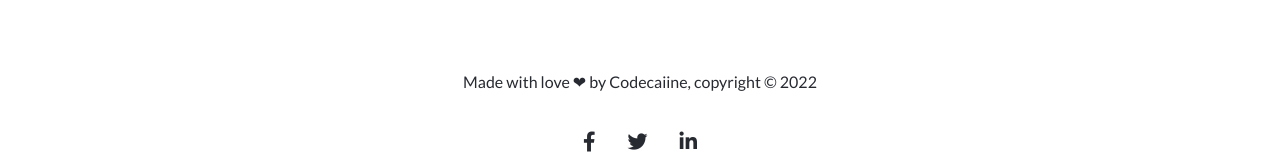
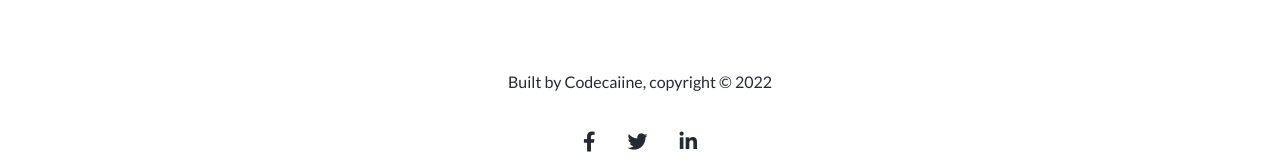
Before and after one commit to codecaiine/conference-website, a plain HTML site: page about.html in a window 1280 px wide. Shown: the part 1835-1995 px from the top of the page. Drawn offline with Linux system fonts and the light colour scheme; files whose address does not match are found by name.

Commit message:
Add copyright

```diff
--- a/about.html
+++ b/about.html
@@ -127,7 +127,7 @@
       </section>
       <section class="footer">
         <div class="main-footer">
-          Made with love ❤ by Codecaiine, copyright &copy; 2022
+          Built by Codecaiine, copyright &copy; 2022
         </div>
         <ul class="footer-list">
           <li class="footer-item">
```
Also changed, not shown: index.html (+1 -1 lines).
